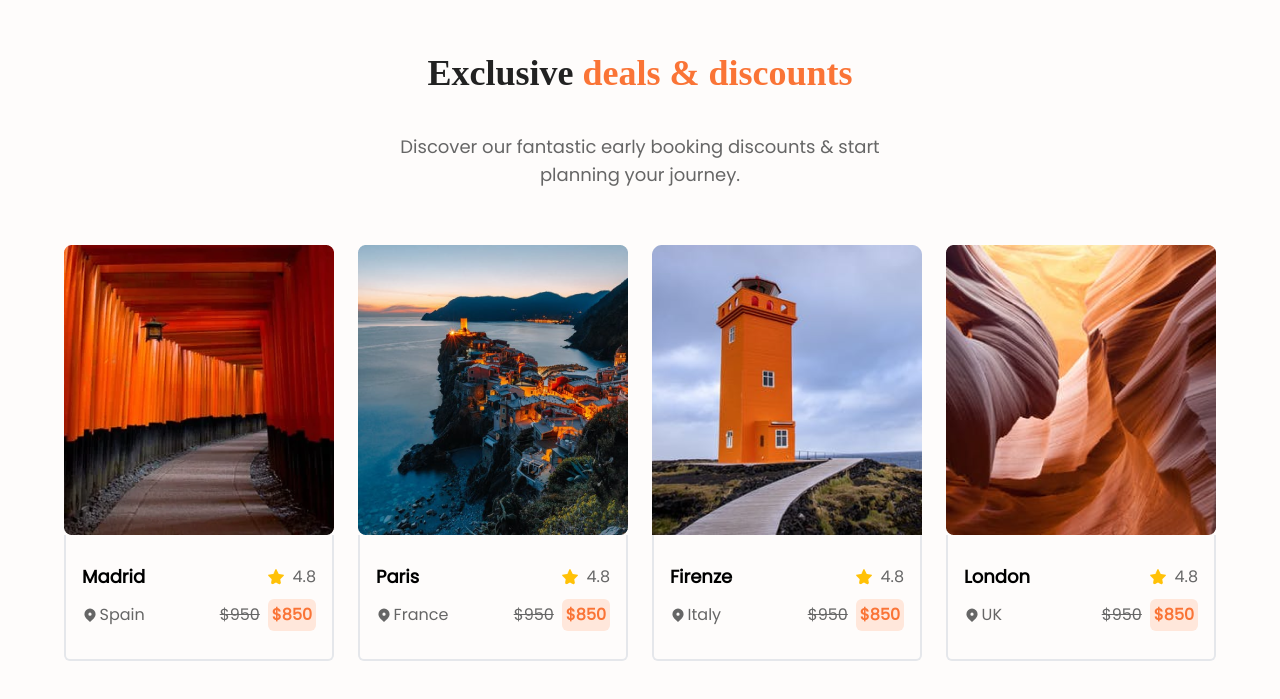
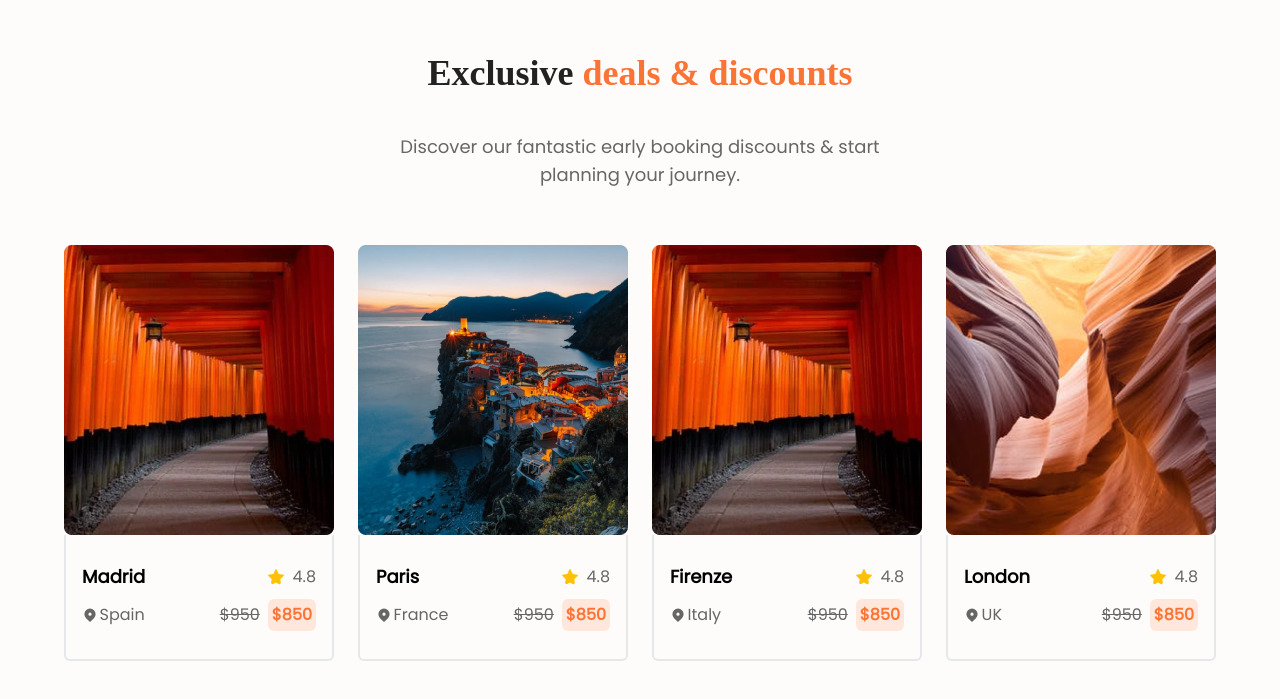
Before and after one commit to baabashinelle/Botel, a React (Create React App) app: page / in a window 1280 px wide. Shown: the part 1680-2379 px from the top of the page. Built offline with nearby package versions, Linux system fonts and the light colour scheme; a web font is replaced by a local one.

Commit message:
edit hotel images

```diff
--- a/src/components/Hotels.jsx
+++ b/src/components/Hotels.jsx
@@ -56,7 +56,7 @@ const Hotels = () => {
         </div>
       </article>
       <article>
-        <img src={hotelOne} alt="Random Hotel"></img>
+        <img src={hotelFour} alt="Random Hotel"></img>
         <div className="px-4 py-7 border-x-2 border-b-2 rounded-b-md">
           <div className="flex justify-between pb-2">
             <h4 className="font-bold text-lg">Firenze</h4>
```
